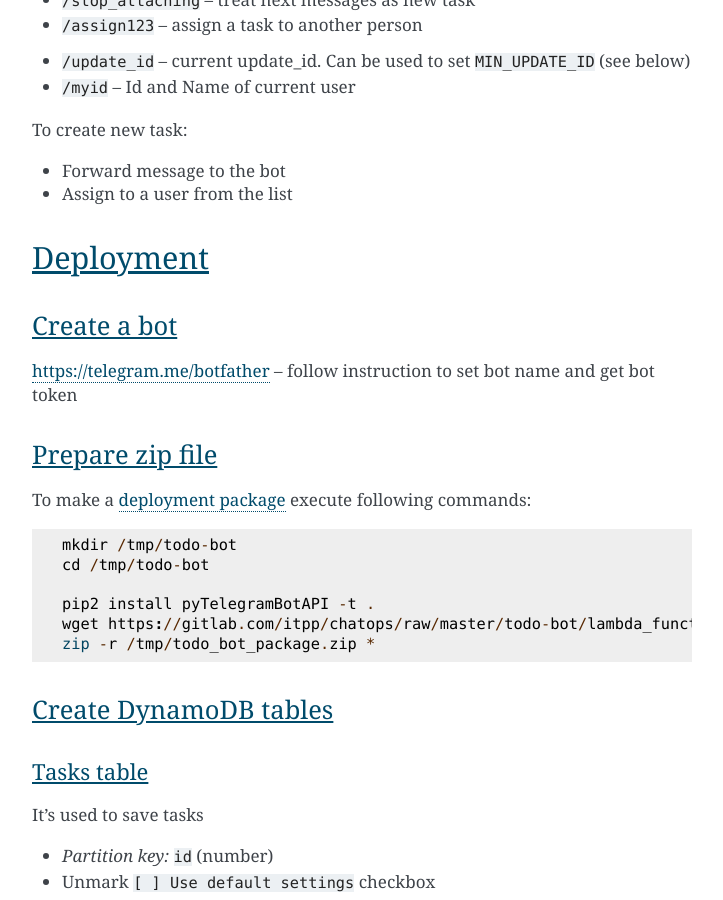
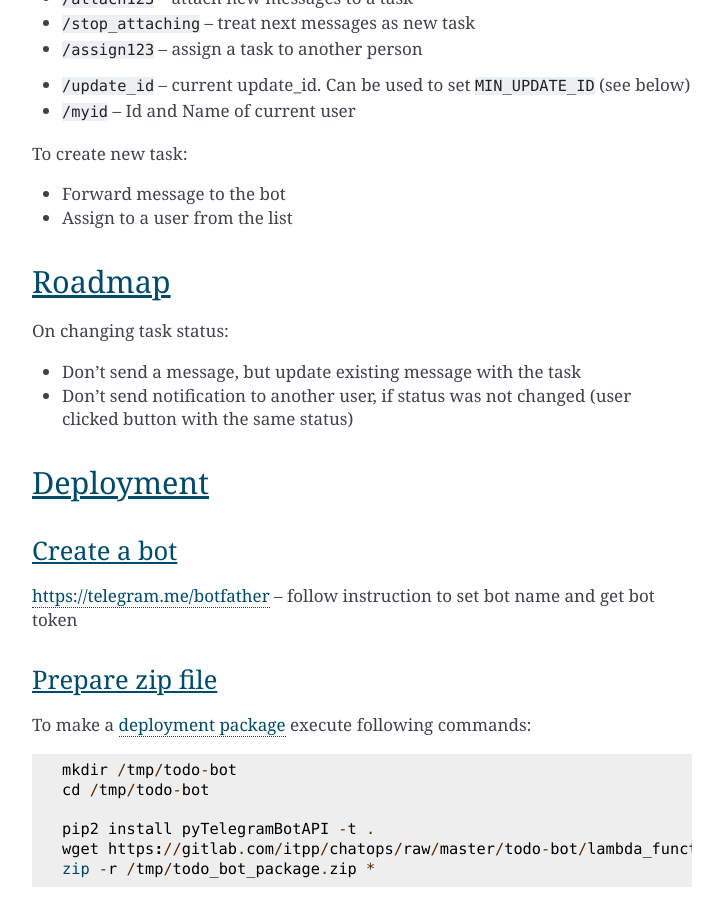
Before and after one commit to itpp-labs/chatops-docs, a Sphinx documentation site: the page built from docs/todo-bot/index.rst, in a window 1280 px wide and 900 px high, scrolled down 1395 px. Shown: the whole window, without its empty margins (388-1111 px from the left). Built offline with Sphinx 7.4.7, drawn with Linux system fonts in a browser that asks for light colours.

Commit message:
add a roadmap

```diff
--- a/docs/todo-bot/index.rst
+++ b/docs/todo-bot/index.rst
@@ -43,6 +43,13 @@
 * Forward message to the bot
 * Assign to a user from the list
 
+Roadmap
+=======
+
+On changing task status:
+
+* Don't send a message, but update existing message with the task
+* Don't send notification to another user, if status was not changed (user clicked button with the same status)
 Deployment
 ==========
 
```
